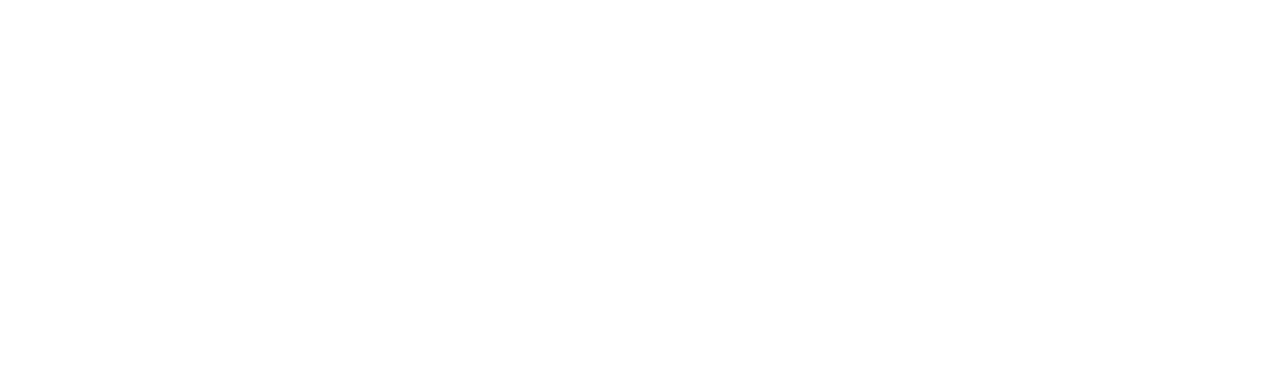
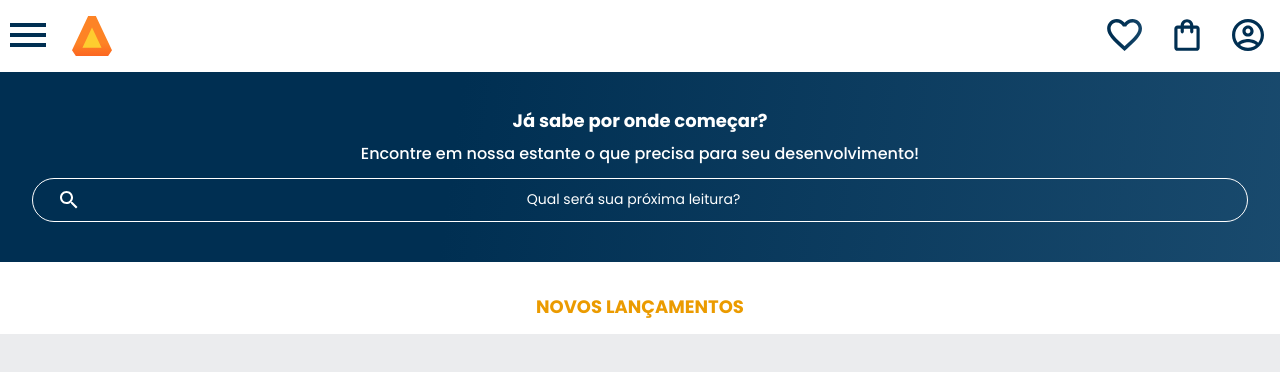
Before and after one commit to ingridgabrielli/alurabooks, a plain HTML site: page index.html in a window 1280 px wide. Drawn offline with Linux system fonts and the light colour scheme.

Commit message:
aula 16.10

```diff
--- a/index.html
+++ b/index.html
@@ -1,10 +1,58 @@
 <!DOCTYPE html>
 <html>
+
 <head>
-<meta charset="utf-8">
-<meta name="viewport" content="width=davice-width, inital-scale=1.0">
+    <meta charset="UTF-8">
+    <meta name="viewport" content="width=device-width, initial-scale=1.0">
+    <title>AluraBooks</title>
+    <link rel="stylesheet" href="reset.css">
+    <link rel="preconnect" href="https://fonts.googleapis.com">
+    <link rel="preconnect" href="https://fonts.gstatic.com" crossorigin>
+    <link href="https://fonts.googleapis.com/css2?family=Poppins:wght@300;400;500;700&display=swap" rel="stylesheet">
+    <link rel="stylesheet" href="styles.css">
 </head>
+
 <body>
+    <header class="cabeçalho">
+        <div class="container">
+            <input type="checkbox" id="menu" class="container__botao">
+            <label for="menu">
+                <span class="cabeçalho__menu-hamburguer container__imagem"></span>
+            </label>
+            <ul class="lista-menu">
+                <li class="lista-menu__titulo">Categorias</li>
+                <li class="lista-menu__item">
+                    <a href="#" class="lista-menu__link">Programação</a>
+                </li>
+                <li class="lista-menu__item">
+                    <a href="#" class="lista-menu__link">Front-end</a>
+                </li>
+                <li class="lista-menu__item">
+                    <a href="#" class="lista-menu__link">Infraestrutura</a>
+                </li>
+                <li class="lista-menu__item">
+                    <a href="#" class="lista-menu__link">Business</a>
+                </li>
+                <li class="lista-menu__item">
+                    <a href="#" class="lista-menu__link">Design & UX</a>
+                </li>
+            </ul>
+            <img src="img/Logo.svg" alt="Logo da Alurabooks" class="container__imagem">
+        </div>
+        <div class="container">
+            <a href="#"><img src="img/Favoritos.svg" alt="Meus favoritos" class="container__imagem"></a>
+            <a href="#"><img src="img/Compras.svg" alt="Carrinhos de compras" class="container__imagem"></a>
+            <a href="#"><img src="img/Usuario.svg" alt="Meu perfil" class="container__imagem"></a>
+        </div>
+    </header>
+    <section class="banner">
+        <h2 class="banner__titulo">Já sabe por onde começar?</h2>
+        <p class="banner__texto">Encontre em nossa estante o que precisa para seu desenvolvimento!</p>
+        <input type="search" class="banner__pesquisa" placeholder="Qual será sua próxima leitura?">
+    </section>
+    <section class="carrossel">
+        <h2 class="carrossel__titulo">Novos lançamentos</h2>
+    </section>
+</body>
 
-</body>
 </html>
--- /dev/null
+++ b/reset.css
@@ -0,0 +1,135 @@
+/* http://meyerweb.com/eric/tools/css/reset/
+   v2.0 | 20110126
+   License: none (public domain)
+*/
+
+html,
+body,
+div,
+span,
+applet,
+object,
+iframe,
+h1,
+h2,
+h3,
+h4,
+h5,
+h6,
+p,
+blockquote,
+pre,
+a,
+abbr,
+acronym,
+address,
+big,
+cite,
+code,
+del,
+dfn,
+em,
+img,
+ins,
+kbd,
+q,
+s,
+samp,
+small,
+strike,
+strong,
+sub,
+sup,
+tt,
+var,
+b,
+u,
+i,
+center,
+dl,
+dt,
+dd,
+ol,
+ul,
+li,
+fieldset,
+form,
+label,
+legend,
+table,
+caption,
+tbody,
+tfoot,
+thead,
+tr,
+th,
+td,
+article,
+aside,
+canvas,
+details,
+embed,
+figure,
+figcaption,
+footer,
+header,
+hgroup,
+menu,
+nav,
+output,
+ruby,
+section,
+summary,
+time,
+mark,
+audio,
+video {
+    margin: 0;
+    padding: 0;
+    border: 0;
+    font-size: 100%;
+    font: inherit;
+    vertical-align: baseline;
+}
+
+/* HTML5 display-role reset for older browsers */
+article,
+aside,
+details,
+figcaption,
+figure,
+footer,
+header,
+hgroup,
+menu,
+nav,
+section {
+    display: block;
+}
+
+body {
+    line-height: 1;
+}
+
+ol,
+ul {
+    list-style: none;
+}
+
+blockquote,
+q {
+    quotes: none;
+}
+
+blockquote:before,
+blockquote:after,
+q:before,
+q:after {
+    content: '';
+    content: none;
+}
+
+table {
+    border-collapse: collapse;
+    border-spacing: 0;
+}
--- a/styles.css
+++ b/styles.css
@@ -0,0 +1,18 @@
+@import url("styles/header.css");
+@import url("styles/banner.css");
+@import url("styles/carrossel.css");
+
+:root {
+    --cor-de-fundo: #EBECEE;
+    --branco: #FFFFFF;
+    --laranja: #EB9B00;
+    --azul-degrade: linear-gradient(97.54deg, #002F52 35.49%, #326589 165.37%);
+    --fonte-principal: "Poppins";
+}
+
+body {
+    background-color: var(--cor-de-fundo);
+    font-family: var(--fonte-principal);
+    font-size: 16px;
+    font-weight: 400;
+}
--- /dev/null
+++ b/styles/banner.css
@@ -0,0 +1,35 @@
+.banner {
+    background: var(--azul-degrade);
+    color: var(--branco);
+    text-align: center;
+    padding: 2.5em 2em;
+}
+
+.banner__titulo {
+    font-size: 18px;
+    font-weight: 700;
+}
+
+.banner__texto {
+    font-weight: 500;
+    margin: 1em 0;
+}
+
+.banner__pesquisa {
+    background-color: transparent;
+    border: 1px solid var(--branco);
+    color: var(--branco);
+    border-radius: 24px;
+    padding: 1em;
+    width: 100%;
+}
+
+.banner__pesquisa::placeholder {
+    font-family: var(--fonte-principal);
+    font-size: 14px;
+    font-weight: 400;
+    text-align: center;
+    color: var(--branco);
+    background: url("../img/Lupa.svg") no-repeat;
+    background-position: 1em;
+}
--- /dev/null
+++ b/styles/carrossel.css
@@ -0,0 +1,9 @@
+.carrossel__titulo {
+    color: var(--laranja);
+    background-color: var(--branco);
+    text-align: center;
+    text-transform: uppercase;
+    font-size: 18px;
+    font-weight: 700;
+    padding: 2em 0 1em 0;
+}
--- /dev/null
+++ b/styles/header.css
@@ -0,0 +1,59 @@
+.cabeçalho__menu-hamburguer {
+    width: 24px;
+    height: 24px;
+    background-image: url("../img/Menu.svg");
+    background-repeat: no-repeat;
+    background-position: center;
+    display: inline-block;
+}
+
+.cabeçalho {
+    background-color: var(--branco);
+    display: flex;
+    justify-content: space-between;
+    align-items: center;
+    position: relative;
+}
+
+.container {
+    display: flex;
+    align-items: center;
+}
+
+.container__imagem {
+    padding: 1em;
+}
+
+.lista-menu {
+    display: none;
+    position: absolute;
+    top: 100%;
+    width: 60vw;
+}
+
+.container__botao:checked~.lista-menu {
+    display: block;
+}
+
+.lista-menu__titulo,
+.lista-menu__item {
+    padding: 1em;
+    background-color: var(--branco);
+}
+
+.lista-menu__titulo {
+    color: var(--laranja);
+    font-weight: 700;
+}
+
+.lista-menu__link {
+    background: var(--azul-degrade);
+    -webkit-background-clip: text;
+    -webkit-text-fill-color: transparent;
+    background-clip: text;
+    text-transform: uppercase;
+}
+
+.container__botao {
+    display: none;
+}
```
Also changed, not shown: img/Compras.svg (added), img/Favoritos.svg (added), img/Logo.svg (added), img/Lupa.svg (added), img/Menu.svg (added), img/Usuario.svg (added).
